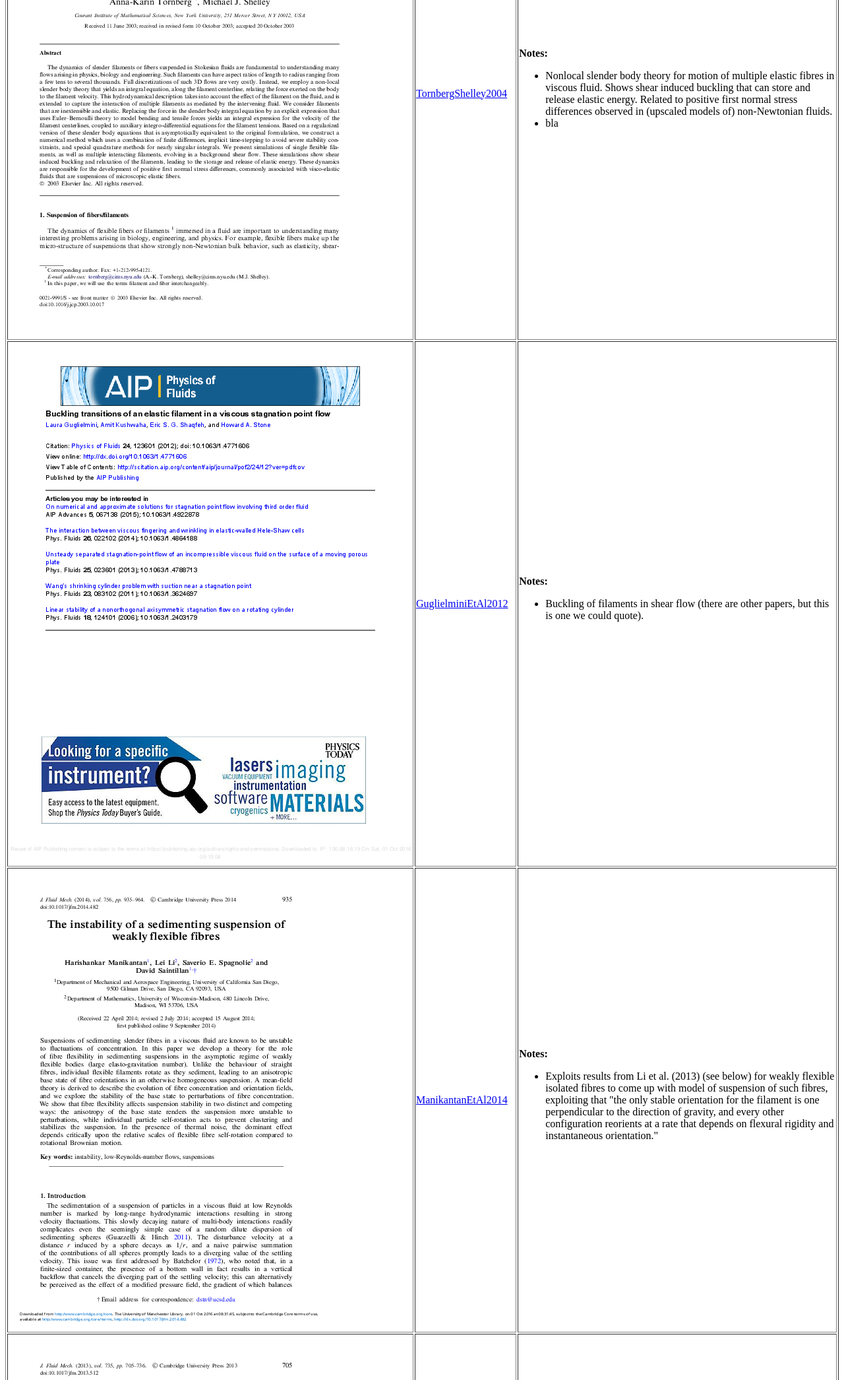
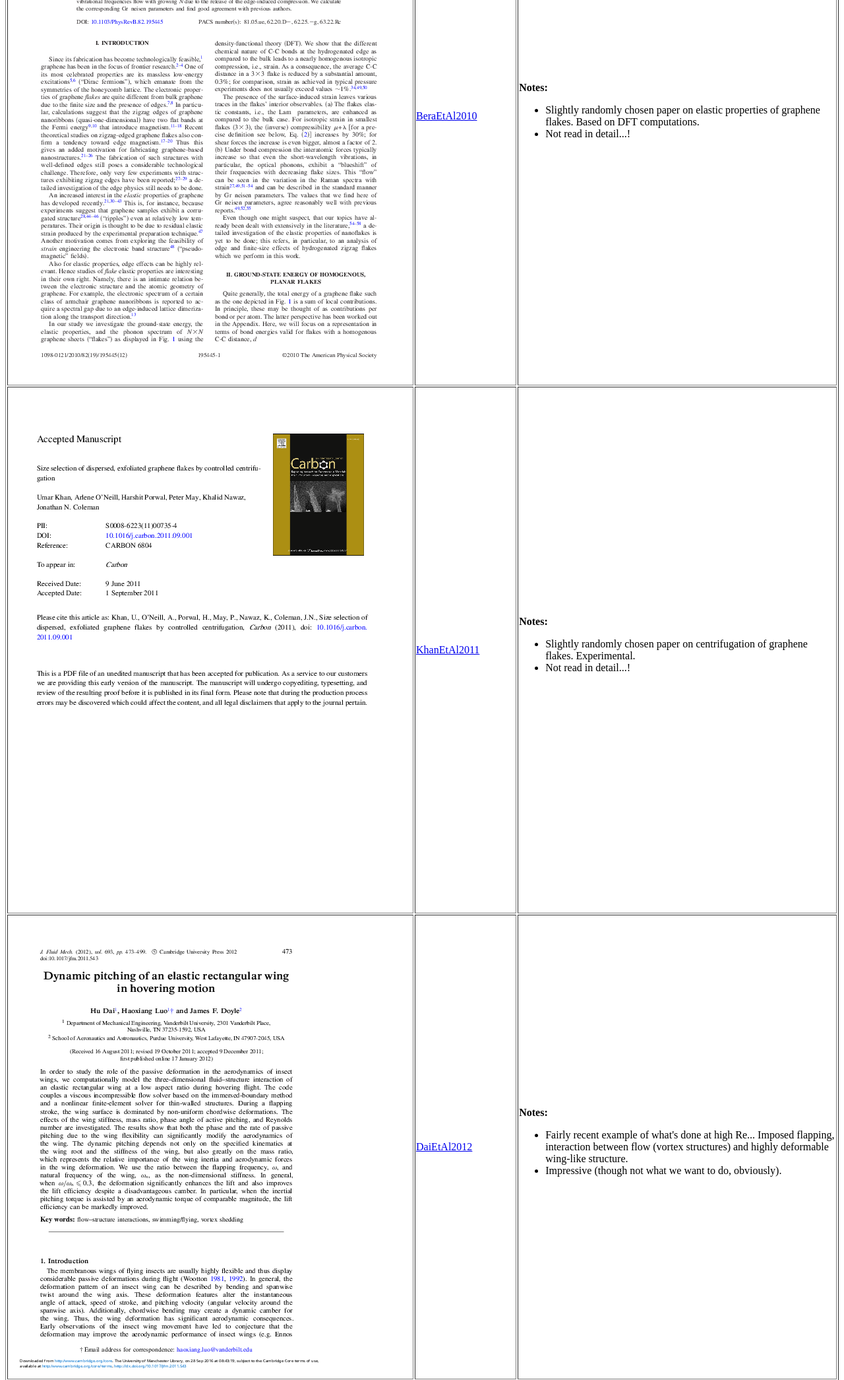
Before and after one commit to MatthiasHeilManchester/FallingSheetLiterature, a plain HTML site: page index.html in a window 1280 px wide. Shown: the part 520-2611 px from the top of the page at 66% size. Drawn offline with Linux system fonts and the light colour scheme.

Commit message:
Pretty much done with first round of commits; about to send this to Anne.

```diff
--- a/index.html
+++ b/index.html
@@ -32,6 +32,81 @@ Make sure you include start/end lines which may be useful for sorting entries
 at some point. Then populate bullet point list with comments.
 </ul>
 
+<!-- ========START BeraEtAl2010 ============================================ -->
+<tr>
+<td>
+<img src="BeraEtAl2010.png">
+</td>
+<td>
+<a href="BeraEtAl2010.pdf">BeraEtAl2010</a>
+</td>
+<td>
+<b>Notes:</b>
+<ul>
+<li> Slightly randomly chosen paper on elastic properties of graphene
+  flakes. Based on DFT computations.
+<li> Not read in detail...!
+</ul>
+<!--     ........UNCOMMENT THIS TO ADD SCANNED NOTES......... -->
+<!--
+<b>Scanned Notes:</b> <a href="BeraEtAl2010_notes.pdf">BeraEtAl2010_notes.pdf</a>
+-->
+<!--     ........END UNCOMMENT THIS TO ADD SCANNED NOTES..... -->
+</td>
+</tr>
+<!-- ========END BeraEtAl2010 ============================================ -->
+
+<!-- ========START KhanEtAl2011 ============================================ -->
+<tr>
+<td>
+<img src="KhanEtAl2011.png">
+</td>
+<td>
+<a href="KhanEtAl2011.pdf">KhanEtAl2011</a>
+</td>
+<td>
+<b>Notes:</b>
+<ul>
+<li> Slightly randomly chosen paper on centrifugation of graphene
+  flakes. Experimental.
+<li> Not read in detail...!
+</ul>
+<!--     ........UNCOMMENT THIS TO ADD SCANNED NOTES......... -->
+<!--
+<b>Scanned Notes:</b> <a href="KhanEtAl2011_notes.pdf">KhanEtAl2011_notes.pdf</a>
+-->
+<!--     ........END UNCOMMENT THIS TO ADD SCANNED NOTES..... -->
+</td>
+</tr>
+<!-- ========END KhanEtAl2011 ============================================ -->
+
+
+
+<!-- ========START DaiEtAl2012 ============================================ -->
+<tr>
+<td>
+<img src="DaiEtAl2012.png">
+</td>
+<td>
+<a href="DaiEtAl2012.pdf">DaiEtAl2012</a>
+</td>
+<td>
+<b>Notes:</b>
+<ul>
+<li> Fairly recent example of what's done at high Re... Imposed
+  flapping, interaction between flow (vortex structures) and highly
+deformable wing-like structure.
+<li> Impressive (though not what we want to do, obviously).
+</ul>
+<!--     ........UNCOMMENT THIS TO ADD SCANNED NOTES......... -->
+<!--
+<b>Scanned Notes:</b> <a href="DaiEtAl2012_notes.pdf">DaiEtAl2012_notes.pdf</a>
+-->
+<!--     ........END UNCOMMENT THIS TO ADD SCANNED NOTES..... -->
+</td>
+</tr>
+<!-- ========END DaiEtAl2012 ============================================ -->
+
 
 <!-- ========START TornbergShelley2004 ============================================ -->
 <tr>
@@ -48,7 +123,6 @@ at some point. Then populate bullet point list with comments.
   fibres in viscous fluid. Shows shear induced buckling that can store
 and release elastic energy. Related to positive first normal stress
   differences observed in (upscaled models of) non-Newtonian fluids.
-<li> bla
 </ul>
 <!--     ........UNCOMMENT THIS TO ADD SCANNED NOTES......... -->
 <!--
@@ -637,6 +711,23 @@ wavelength.
 <ul>
 <li> Tymoteusz Miara's lab report preliminary experiments with
 sedimenting sheets.
+<li> Tries to relate behaviour of sheets to Manikantan et al.'s 2013
+studies of sedimenting filaments. Not quite the same, of course...
+It seems that wider strips adopt a shape larger curvature (Fig. 7).
+<li> Allegedly, sheets that have bent into U-shape have a tendency
+to incline; no pictures shown though. Some speculation about causes
+but not super-convincing and unclear how robust.
+<li> Fig. 11 shows square sheet deformed into a "triangle-like"
+shape. Figure not totally clear.
+<li> Triangular sheets deform into approximately hexagonal shapes.
+Suggests studying general polygons, which in the limit should approach
+circular membranes. What do they do? Have no vertices that could fold
+upwards; do they wrinkle?
+<li> Rough estimates suggest that elasto-capillary number for rising/settling
+graphene flakes may be sufficient(-ly small) to make flow-induced bending
+stignficiant [Note: I seem to recall that flakes are being centrifuged
+to get them out of suspension in which case loading would be even
+stronger.]
 </ul>
 <!--     ........UNCOMMENT THIS TO ADD SCANNED NOTES......... -->
 <!--
```
Also changed, not shown: BeraEtAl2010.png (added), DaiEtAl2012.png (added), KhanEtAl2011.png (added), 2 other files.
